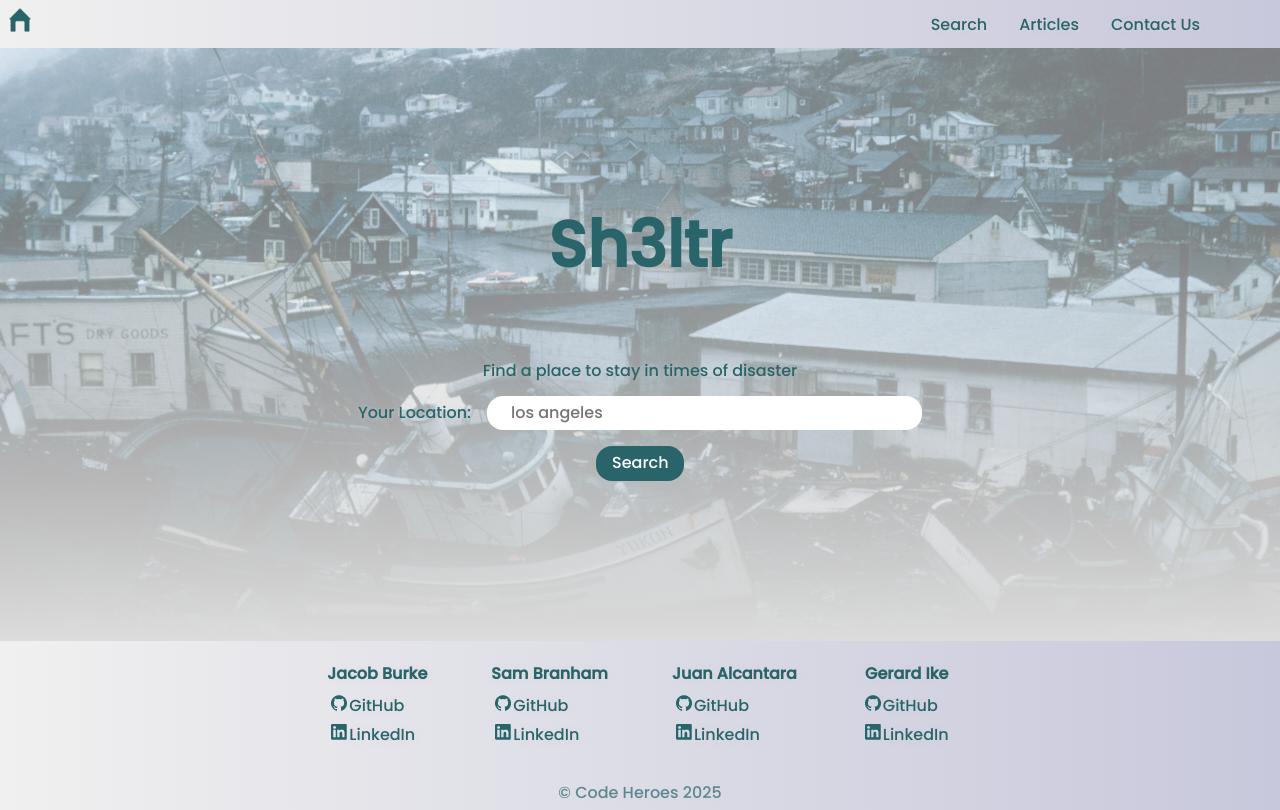
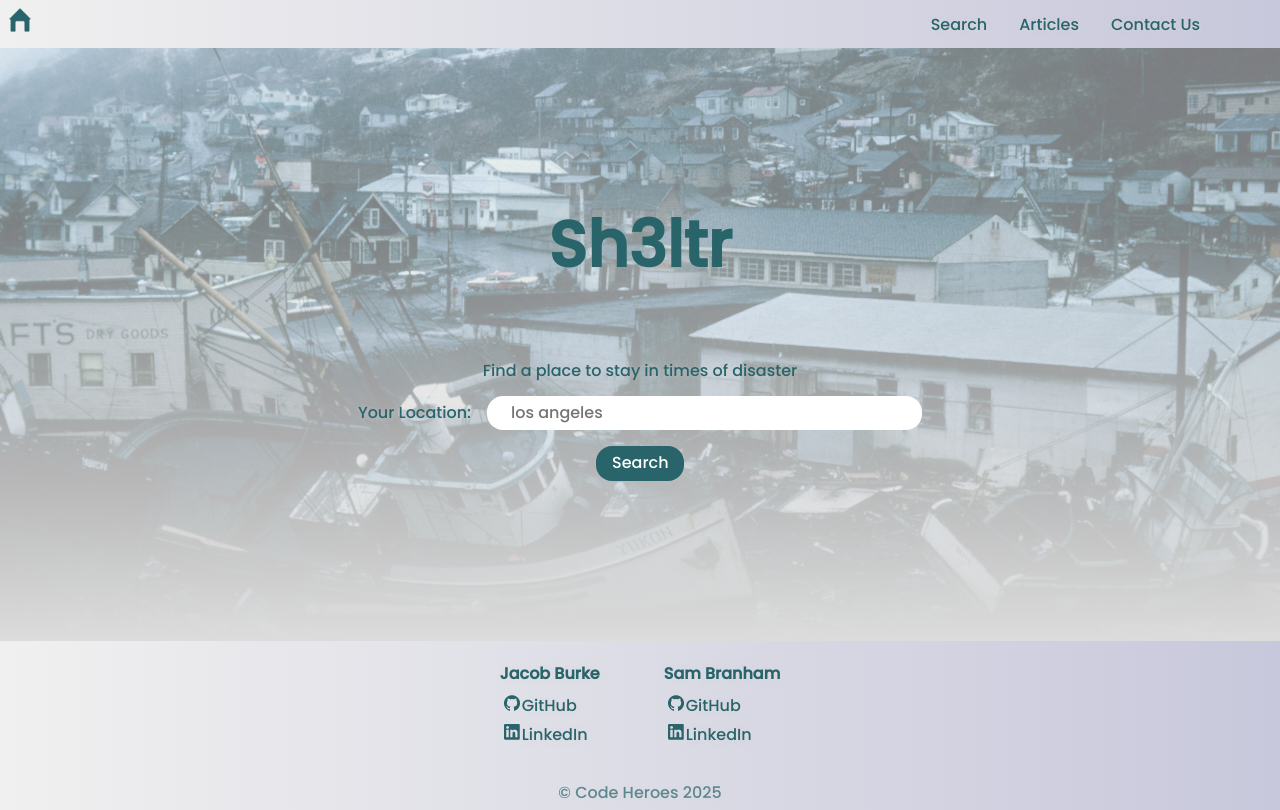
Before and after one commit to 00H00W/CodeJamJanuary, a React (Vite) app: page /#/ in a window 1280 px wide. Before the commit this address led to /#/search. Built offline with nearby package versions, Linux system fonts and the light colour scheme.

Commit message:
style update

```diff
--- /dev/null
+++ b/jake-note.css
@@ -0,0 +1,258 @@
+.hero__header {
+  position: relative;
+  display: flex;
+  flex-direction: column;
+  text-align: center;
+  padding: 0 0 160px 0;
+
+  background-image: url("../../assets/noaa-rxlx9Yi0298-unsplash.jpg");
+  background-position: center;
+  background-repeat: no-repeat;
+  background-size: cover;
+  width: 100%;
+}
+
+.hero__overlay {
+  background: rgb(220, 220, 220);
+  background: linear-gradient(
+    180deg,
+    rgba(220, 220, 220, 0.5) 30%,
+    rgba(220, 220, 220, 1) 100%
+  );
+  position: absolute;
+  width: 100%;
+  height: 100%;
+}
+
+.search__form,
+.search__subtitle {
+  z-index: 1;
+  font-weight: 400;
+}
+
+.hero__title {
+  font-size: 64px;
+  margin: 160px 0 64px 0;
+  text-shadow: 0 0 72px rgba(220, 220, 220, 0.9);
+  font-weight: 600;
+  z-index: 1;
+}
+
+.search__form {
+  display: flex;
+  flex-direction: column;
+}
+
+.search__input {
+  border: none;
+  border-radius: 16px;
+  padding: 8px 96px 8px 24px;
+  margin-left: 16px;
+}
+
+.search__btn {
+  width: 88px;
+  margin: 16px 0 0 0;
+  border: none;
+  border-radius: 16px;
+  padding: 8px 16px;
+  background-color: rgba(40, 100, 105, 1);
+  color: #fff;
+  transition: background-color 0.4s;
+}
+
+.search__btn:hover {
+  background-color: black;
+  cursor: pointer;
+}
+
+.hero {
+  display: flex;
+  flex-direction: column;
+  align-items: center;
+}
+
+.search__results-container {
+  list-style: none;
+  padding: 0;
+  display: flex;
+  justify-content: center;
+  flex-wrap: wrap;
+  gap: 32px;
+  max-width: 1050px;
+}
+
+/* card  */
+.search__result {
+  position: relative;
+  width: 240px;
+  height: 320px;
+  background: #fff;
+  border-radius: 8px;
+  box-shadow: 3px 3px 10px rgba(0, 0, 0, 0.1);
+  transition: box-shadow 0.4s;
+}
+
+.search__result:hover {
+  box-shadow: 3px 3px 10px rgba(0, 0, 0, 0.3);
+  cursor: pointer;
+}
+
+.search__result-name {
+  padding: 0 0 0 16px;
+}
+
+.search__result-address-title,
+.search__result-phone-title,
+.search__result-web-title {
+  padding: 0 16px 0 24px;
+  margin: 16px 0 0 0;
+}
+
+.search__result-address,
+.search__result-web,
+.search__result-phone-num {
+  padding: 0 16px 0 32px;
+  margin: 0 0 0 0;
+}
+
+.search__result-web {
+  position: absolute;
+  bottom: 16px;
+  padding: 16px;
+}
+
+@keyframes bounce {
+  0% {
+    transform: translateY(0);
+    opacity: 0;
+  }
+  50% {
+    transform: translateY(-16px);
+    opacity: 0.5;
+  }
+  100% {
+    transform: translateY(0);
+    opacity: 1;
+  }
+}
+
+.search__result {
+  animation: bounce 0.4s ease-in-out;
+}
+
+@media (max-width: 589px) {
+  .hero__title {
+    margin: 80px 0 32px 0;
+  }
+
+  .hero__header {
+    padding: 0 0 32px 0;
+  }
+}
+
+/* FOOTER */
+.footer {
+  text-align: center;
+  padding: 0;
+  display: flex;
+  flex-direction: column;
+  align-items: center;
+}
+
+.people {
+  list-style-type: none;
+  display: flex;
+  flex-direction: row;
+  justify-content: space-around;
+  flex-wrap: wrap;
+  gap: 64px;
+  padding: 0;
+}
+
+.people__person {
+  display: flex;
+  flex-direction: column;
+  justify-content: flex-start;
+  margin: 8px 0;
+}
+
+.people__person-name {
+  margin: 0 0 4px 0;
+}
+
+.people__person-link-container {
+  display: flex;
+  flex-direction: row;
+  justify-content: space-between;
+  padding: 0;
+}
+
+.people__person-link {
+  margin: 8px 4px 0;
+}
+
+.people__person-link-img {
+  width: 16px;
+  height: 16px;
+  margin: 0 2px 0 0;
+}
+
+.footer__copyright {
+  margin: 0;
+  padding: 16px 0 8px;
+  opacity: 0.7;
+}
+
+@media (max-width: 625px) {
+  .people {
+    max-width: 400px;
+    gap: 32px;
+  }
+}
+
+/* PAGE */
+
+.page {
+  min-width: 360px;
+  min-height: 100vh;
+  font-family: "Poppins", serif;
+  font-weight: 200;
+  font-style: normal;
+  background: rgba(220, 220, 220, 1);
+  background: linear-gradient(
+    90deg,
+    rgba(240, 240, 240, 1) 0%,
+    rgba(200, 200, 220, 1) 100%
+  );
+  color: rgba(40, 100, 105, 1);
+  text-shadow: 1px 1px 5px rgba(220, 220, 220, 0.5);
+}
+
+::selection {
+  background: rgba(40, 100, 105, 1);
+  color: #fff; /* Black */
+}
+
+::-moz-selection {
+  background: rgba(40, 100, 105, 1);
+  color: #fff; /* Black */
+}
+
+/* Customizing the scrollbar for WebKit browsers */
+::-webkit-scrollbar {
+  width: 16px;
+}
+
+::-webkit-scrollbar-track {
+  background: transparent; /*#f1f1f1; */
+}
+
+::-webkit-scrollbar-thumb {
+  background: #888;
+  border-radius: 10px;
+}
+
+::-webkit-scrollbar-thumb:hover {
+  background: #555;
+}
--- a/src/components/Footer/Footer.jsx
+++ b/src/components/Footer/Footer.jsx
@@ -62,64 +62,6 @@ function Footer() {
             </a>
           </div>
         </li>
-        <li className="people__person">
-          <h4 className="people__person-name">Juan Alcantara</h4>
-          <div className="people__person-link-container">
-            <a
-              href="https://github.com/jcalcan"
-              className="people__person-link text-link"
-            >
-              <img
-                src="/src/assets/git.png"
-                alt="GitHubImg"
-                className="people__person-link-img"
-              />
-              GitHub
-            </a>
-          </div>
-          <div className="people__person-link-container">
-            <a
-              href="https://www.linkedin.com/in/juan-alcantara-9aa502301/"
-              className="people__person-link text-link"
-            >
-              <img
-                src="/src/assets/linkedin.png"
-                alt="LinkedInImg"
-                className="people__person-link-img"
-              />
-              LinkedIn
-            </a>
-          </div>
-        </li>
-        <li className="people__person">
-          <h4 className="people__person-name">Gerard Ike</h4>
-          <div className="people__person-link-container">
-            <a
-              href="https://github.com/gerard415"
-              className="people__person-link text-link"
-            >
-              <img
-                src="/src/assets/git.png"
-                alt="GitHubImg"
-                className="people__person-link-img"
-              />
-              GitHub
-            </a>
-          </div>
-          <div className="people__person-link-container">
-            <a
-              href="https://www.linkedin.com/in/chinedum-ike/"
-              className="people__person-link text-link"
-            >
-              <img
-                src="/src/assets/linkedin.png"
-                alt="LinkedInImg"
-                className="people__person-link-img"
-              />
-              LinkedIn
-            </a>
-          </div>
-        </li>
       </ul>
       <p className="footer__copyright">© Code Heroes 2025</p>
     </footer>
```
